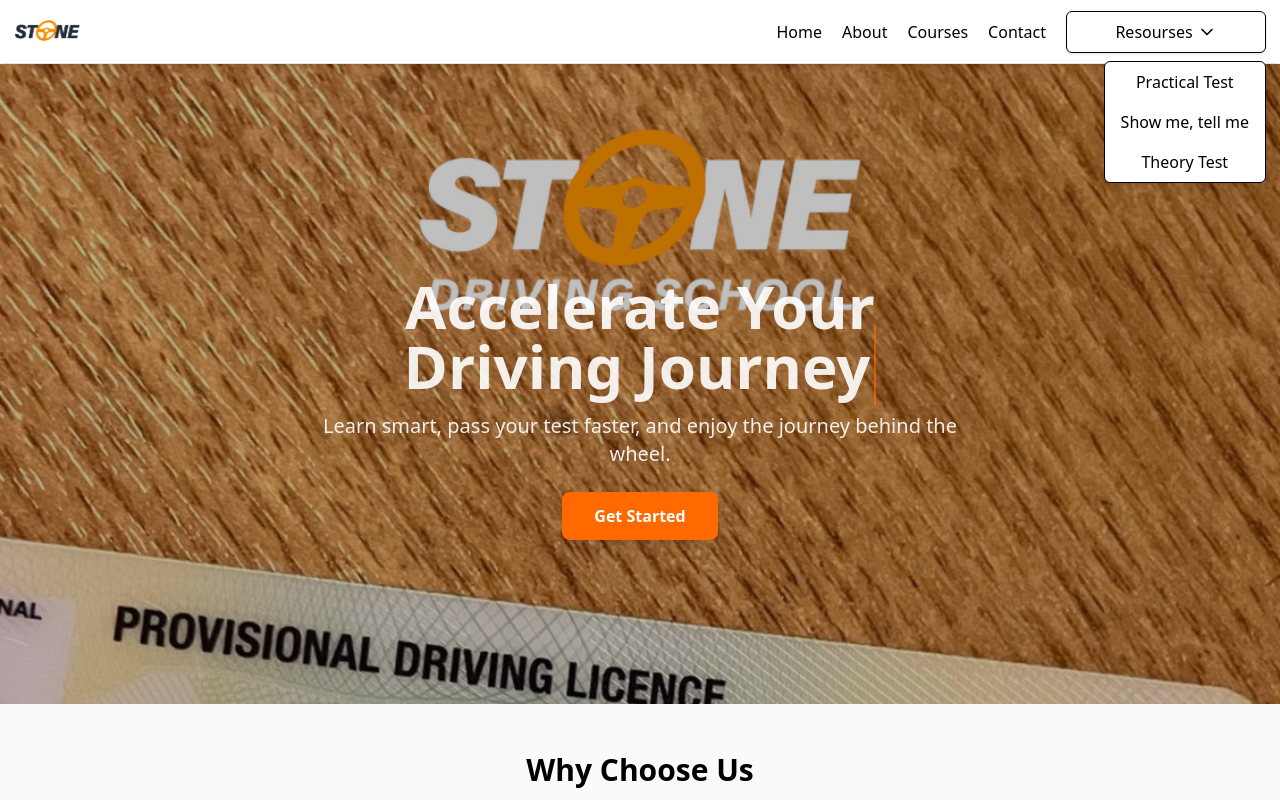
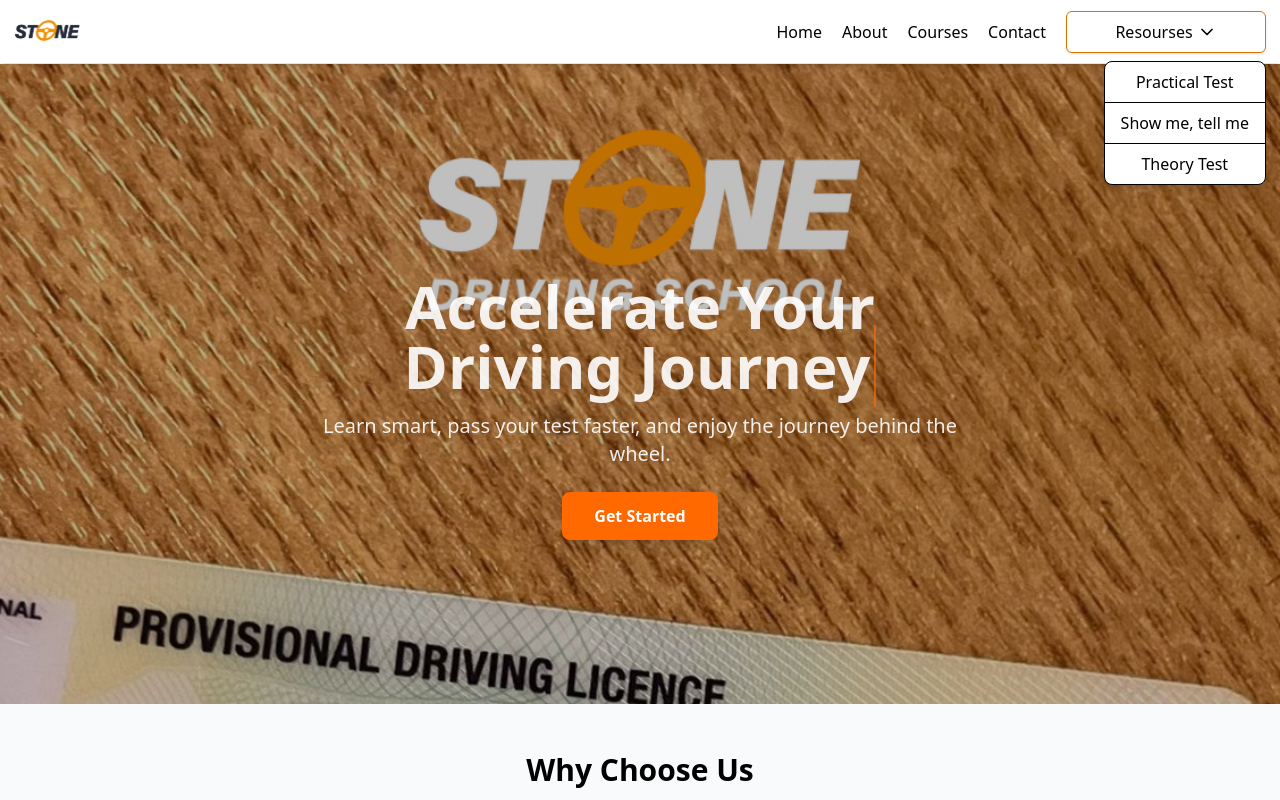
Before and after one commit to Salik689/stone-driving, a Next.js app: page / in a window 1280 px wide. Both pictures are taken after a click on the heading "Resourses". Shown: the top 800 px of the page. Built offline with nearby package versions, Linux system fonts and the light colour scheme.

Commit message:
dropdown-style

```diff
--- a/app/components/Dropdown.js
+++ b/app/components/Dropdown.js
@@ -22,20 +22,20 @@ const Dropdown = () => {
   return (
     <div className="relative inline-block mr-1 w-50 text-center">
       <details className="Dropdown-wrapper" ref={dropdownRef}>
-        <summary className="list-none cursor-pointer px-4 py-2 bg-white border rounded-md shadow-sm hover:bg-gray-50 flex items-center gap-1 flex-row text justify-center">
+        <summary className="list-none cursor-pointer px-4 py-2 bg-white border border-amber-600 rounded-md shadow-sm hover:bg-gray-50 flex items-center gap-1 flex-row text justify-center">
           Resourses
           <DownArrowSVG className="in" />
         </summary>
 
 
-        <div className="absolute md:right-0 mt-2  bg-white border rounded-md shadow-md w-auto ">
-          <a href="/practical-test" className="block px-4 py-2 hover:bg-gray-100">
+        <div className="absolute md:right-0 mt-2  bg-white border rounded-lg shadow-md w-auto ">
+          <a href="/practical-test" className="block px-4 py-2 rounded-lg  border-b rounded-b-none border-b-black hover:bg-gray-100">
             Practical Test
           </a>
-          <a href="/show-me-tell-me" className="block px-4 py-2 hover:bg-gray-100">
+          <a href="/show-me-tell-me" className="block px-4 py-2 rounded-lg border-b rounded-b-none border-b-black hover:bg-gray-100">
             Show me, tell me
           </a>
-          <a href="/theory-test" className="block px-4 py-2 hover:bg-gray-100">
+          <a href="/theory-test" className="block px-4 py-2 rounded-lg hover:bg-gray-100">
             Theory Test
           </a>
         </div>
```
